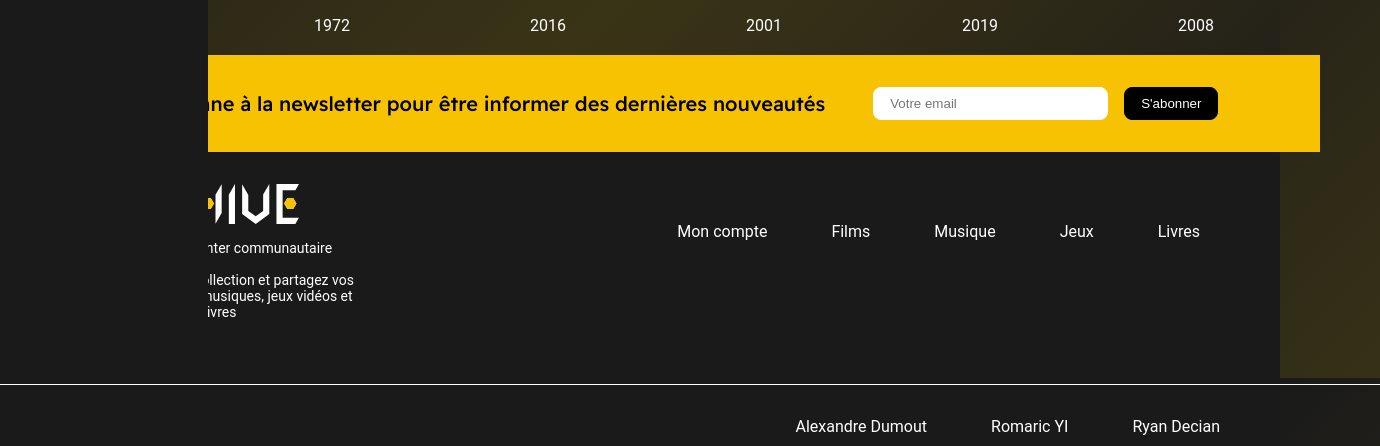
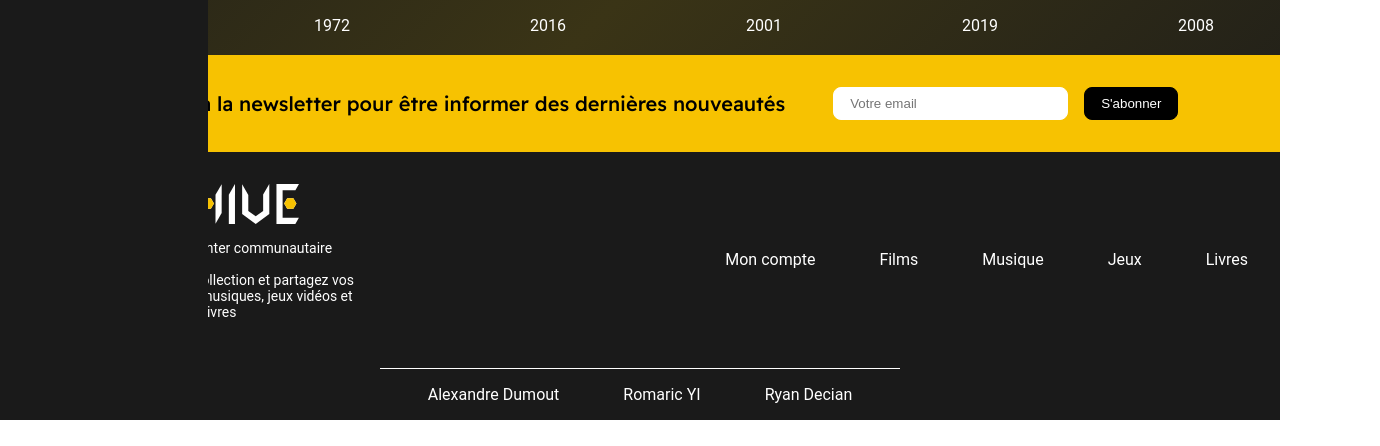
Before and after one commit to WildCodeSchool-CDA-FT-2025-03/projet1_cody, a React (Vite) app in the folder client/: page / in a window 1280 px wide. Shown: the part 422-868 px from the top of the page, 1380 px wide, since content can reach past the window. After the commit the page ends 842 px from the top, so only its background shows below. Built offline with nearby package versions, Linux system fonts and the light colour scheme; no server answers.

Commit message:
[STYLE] correction d'affiche du footer

```diff
--- a/client/src/components/FooterRoot/FooterRoot.module.css
+++ b/client/src/components/FooterRoot/FooterRoot.module.css
@@ -24,9 +24,9 @@
 @media (min-width: 768px) {
   .footerContent {
     width: 100%;
-    padding: 0 10rem 0 0;
     flex-direction: row;
     justify-content: space-between;
+    margin: 0 auto;
   }
 }
 
@@ -40,7 +40,7 @@
 @media (min-width: 768px) {
   .footerContentLogo {
     width: 280px;
-    padding: 0 0 0 10rem;
+    padding: 0 0 0 5rem;
   }
 }
 
@@ -63,12 +63,15 @@
   flex-direction: column;
   align-items: center;
   gap: 1rem;
+  margin: 2rem 0 0 0;
+  padding: 0;
 }
 @media (min-width: 768px) {
   .footerNav {
     flex-direction: row;
     justify-content: space-between;
     gap: 2rem;
+    padding: 0 2rem 0 0;
   }
 }
 @media (min-width: 1024px) {
@@ -80,11 +83,6 @@
 .footerNav,
 .footerCredits {
   list-style: none;
-}
-
-.footerNav li,
-.footerCredits li {
-  margin-bottom: 1.5rem;
 }
 
 .footerNav a,
@@ -104,17 +102,14 @@
   align-items: center;
   justify-content: center;
   gap: 1rem;
-  width: 100%;
+  margin: 2rem 0 0 0;
+  padding: 1rem 3rem;
   border-top: 1px solid var(--color-white);
-  margin-top: 3rem;
-  padding-top: 2rem;
 }
 @media (min-width: 768px) {
   .footerCredits {
     flex-direction: row;
-    justify-content: flex-end;
     gap: 2rem;
-    padding-right: 10rem;
   }
 }
 @media (min-width: 1024px) {
--- a/client/src/components/Newsletter/Newsletter.module.css
+++ b/client/src/components/Newsletter/Newsletter.module.css
@@ -4,7 +4,7 @@
   flex-direction: column;
   align-items: center;
   background-color: var(--color-yellow);
-  padding: 0 0 1rem;
+  padding: 1rem 0;
   color: var(--color-black);
 }
 @media (min-width: 768px) {
@@ -12,7 +12,6 @@
     flex-direction: row;
     justify-content: center;
     gap: 1rem;
-    padding: 1rem 0 1rem 5rem;
   }
 }
 
```
